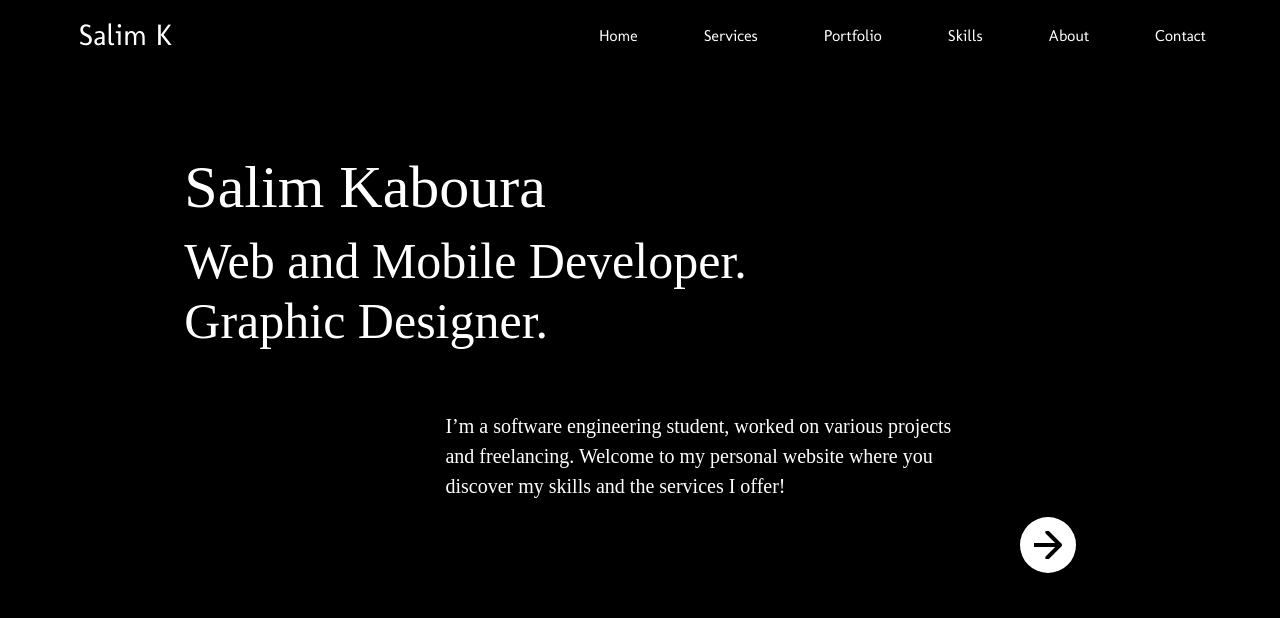
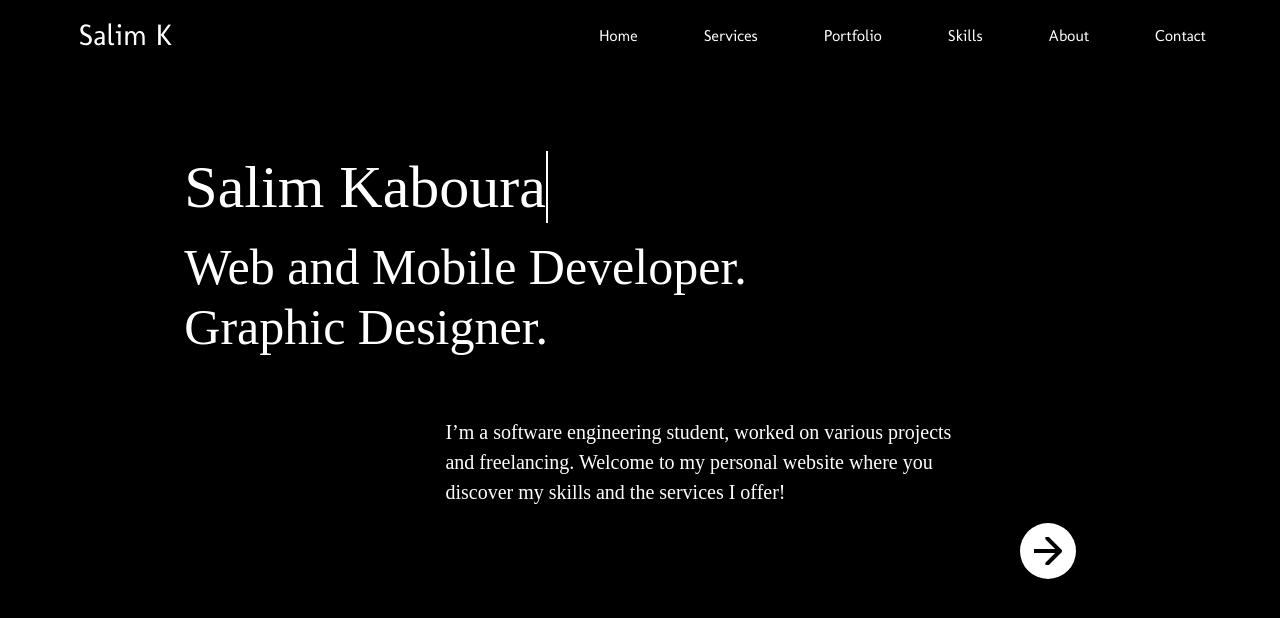
Before and after one commit to salimkaboura8/MyPortfolioReact, a React (Create React App) app: page / in a window 1280 px wide. Shown: the top 618 px of the page. Built offline with nearby package versions, Linux system fonts and the light colour scheme; a web font is replaced by a local one.

Commit message:
Added Typer animation on my name

```diff
--- a/package.json
+++ b/package.json
@@ -16,6 +16,7 @@
     "react-scripts": "4.0.3",
     "react-spring": "^9.1.0",
     "react-use-gesture": "^9.1.3",
+    "react-view-slider": "^4.3.2",
     "web-vitals": "^1.1.1"
   },
   "scripts": {
--- a/src/App.css
+++ b/src/App.css
@@ -6,6 +6,9 @@ html {
   background-color: black;
 }
 
+body {
+  background-color: black;
+}
 .navbar {
   font-family: "Molengo", sans-serif;
   padding-left: 100px;
@@ -82,11 +85,37 @@ html {
   color: white;
   padding-left: 15%;
 }
-.header-wrapper .header-text .name-title {
+.header-wrapper h1 {
   font-family: "BioRhyme Expanded", serif;
   font-size: 60px;
+  border-right: 2px solid white;
+  width: max-content;
+  text-align: center;
+  white-space: nowrap;
+  overflow: hidden;
+  display: inline-block;
+
+  animation: typewriter 1s steps(16);
 }
-.header-wrapper .header-text .job-title {
+
+@keyframes typewriter {
+  0% {
+    width: 0;
+  }
+  100% {
+    width: 70%;
+  }
+}
+
+@keyframes blinkTextCursor {
+  from {
+    border-right-color: green;
+  }
+  to {
+    border-right-color: transparent;
+  }
+}
+.header-wrapper h2 {
   font-family: "Italiana", serif;
   font-size: 50px;
 }
--- a/src/components/Home.js
+++ b/src/components/Home.js
@@ -8,11 +8,11 @@ const Home = () => {
     <div className="header-wrapper">
       <div className="header-text">
         <h1 className="name-title">Salim Kaboura</h1>
-        <h1 className="job-title">
+        <h2 className="job-title">
           Web and Mobile Developer.
           <br />
           Graphic Designer.
-        </h1>
+        </h2>
         <p className="small-text">
           I’m a software engineering student, worked on various projects and
           freelancing. Welcome to my personal website where you discover my
```
Also changed, not shown: 1 other file (tests, documents, lock files or other folders).
